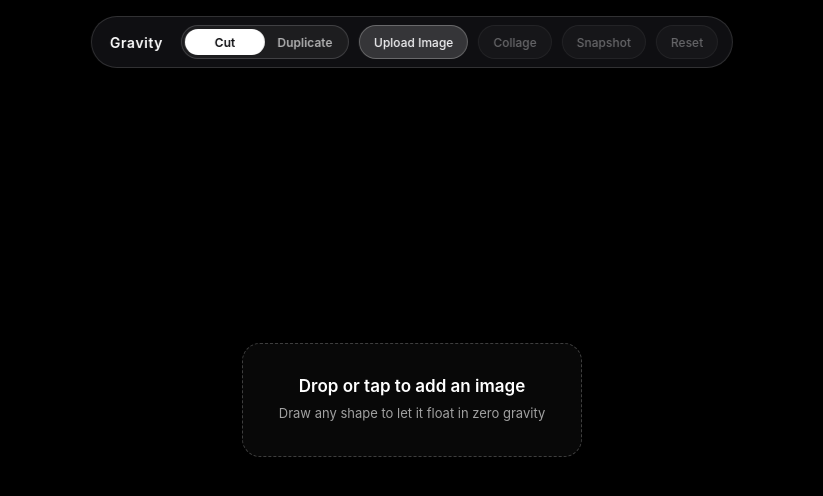
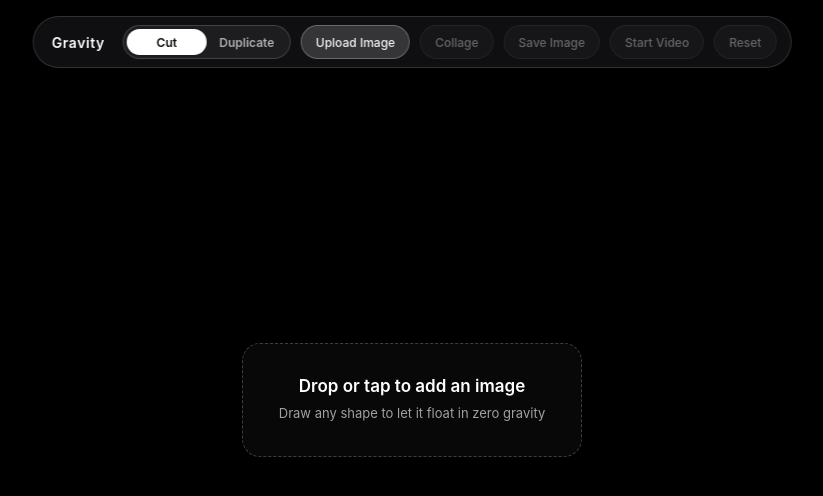
Before and after one commit to yaroslawaalice-W/gravity, a plain HTML site: page index.html in a window 1280 px wide. Shown: the whole page, without its empty margins (228-1051 px from the left). Drawn offline with Linux system fonts and the light colour scheme.

Commit message:
Replace Snapshot with Save Image and Start/Stop Video buttons

```diff
--- a/index.html
+++ b/index.html
@@ -31,7 +31,8 @@
       <input type="file" id="file-input" accept="image/*" hidden />
 
       <button type="button" id="collage-btn" class="btn" aria-pressed="false" disabled>Collage</button>
-      <button type="button" id="snapshot-btn" class="btn" disabled>Snapshot</button>
+      <button type="button" id="save-image-btn" class="btn" disabled>Save Image</button>
+      <button type="button" id="video-btn" class="btn" aria-pressed="false" disabled>Start Video</button>
       <button type="button" id="reset-btn" class="btn" disabled>Reset</button>
     </div>
   </header>
```
